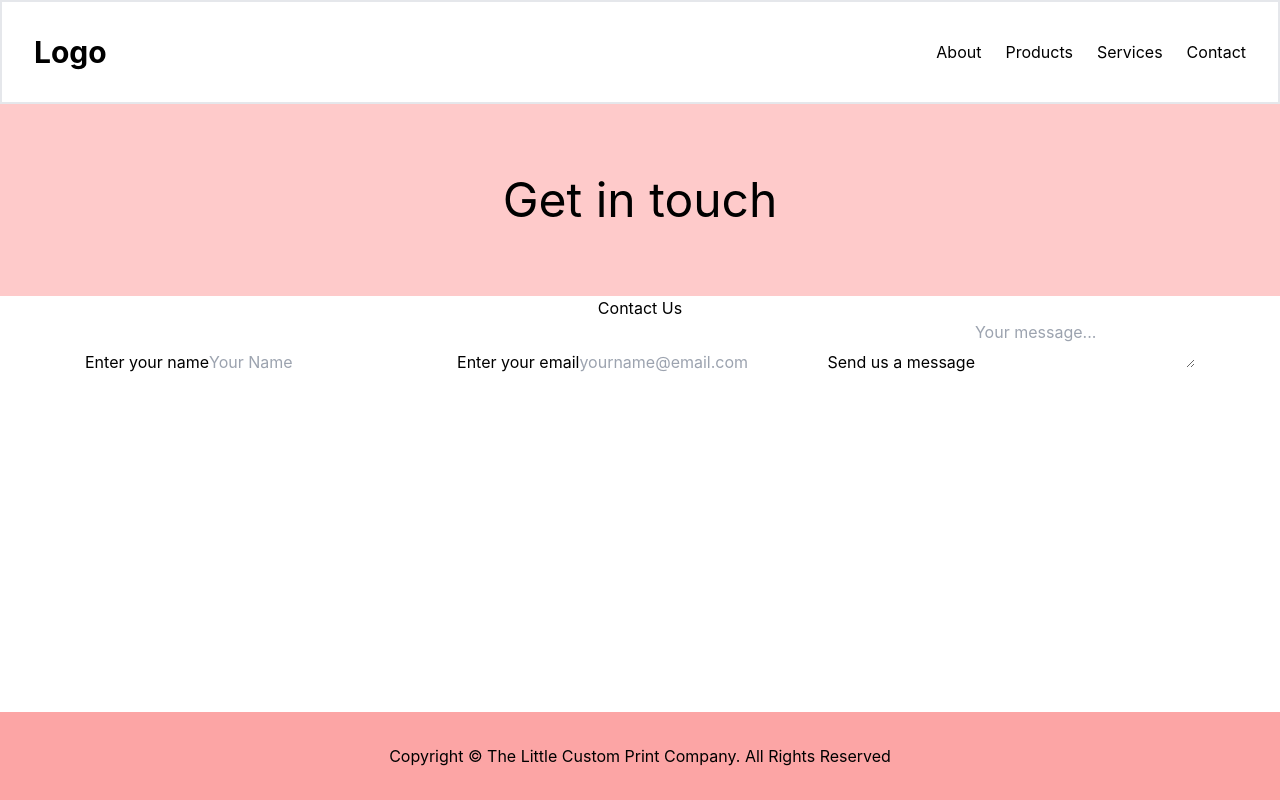
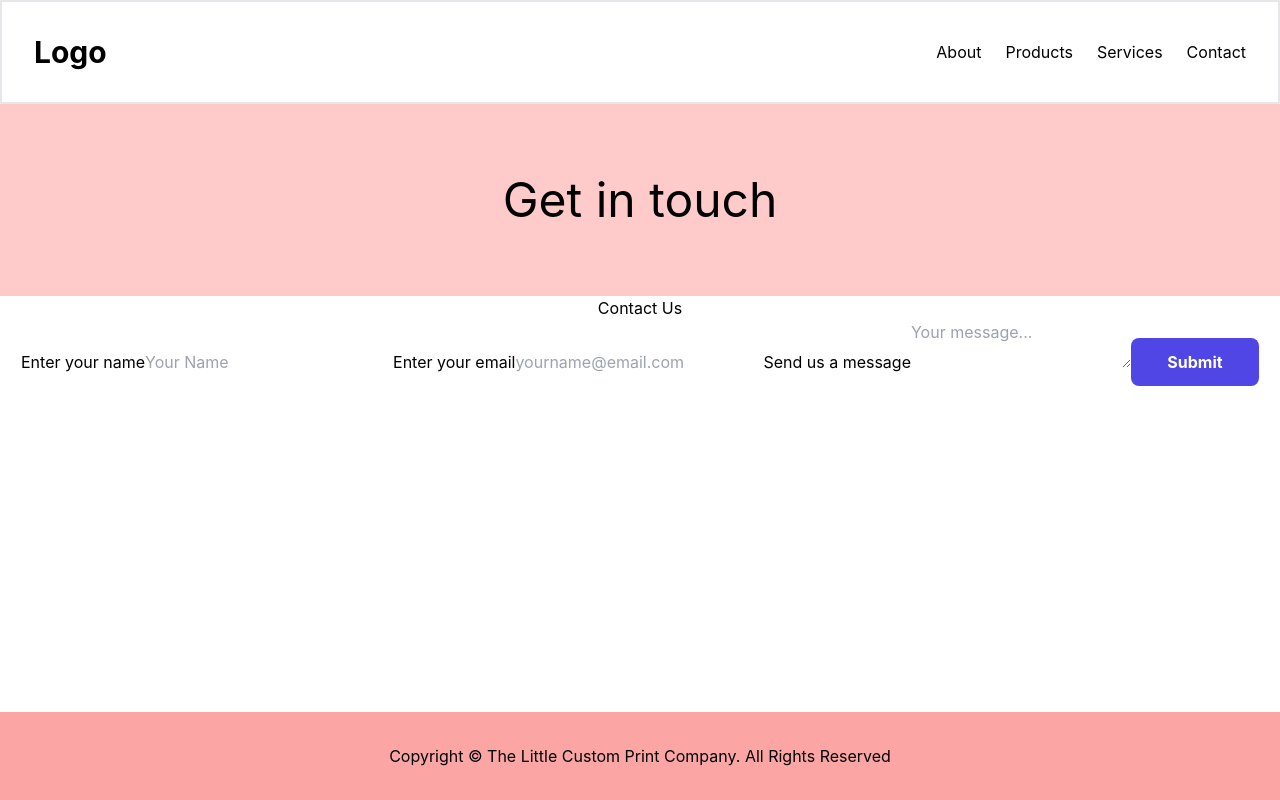
Before and after one commit to ST3V3NP3RRY/custom_print_co, a React (Create React App) app: page /contact in a window 1280 px wide. Built offline with nearby package versions, Linux system fonts and the light colour scheme.

Commit message:
added contact button to form

```diff
--- a/src/components/Forms/ContactForm.jsx
+++ b/src/components/Forms/ContactForm.jsx
@@ -15,6 +15,12 @@ const ContactForm = () => {
 
       <label for="message">Send us a message</label>
       <textarea id="message" name="message" placeholder="Your message..." />
+      <button
+        type="submit"
+        class="md:w-32 bg-indigo-600 hover:bg-blue-dark text-white font-bold py-3 px-6 rounded-lg mt-3 hover:bg-indigo-500 transition ease-in-out duration-300"
+      >
+        Submit
+      </button>
     </form>
   );
 };
```
